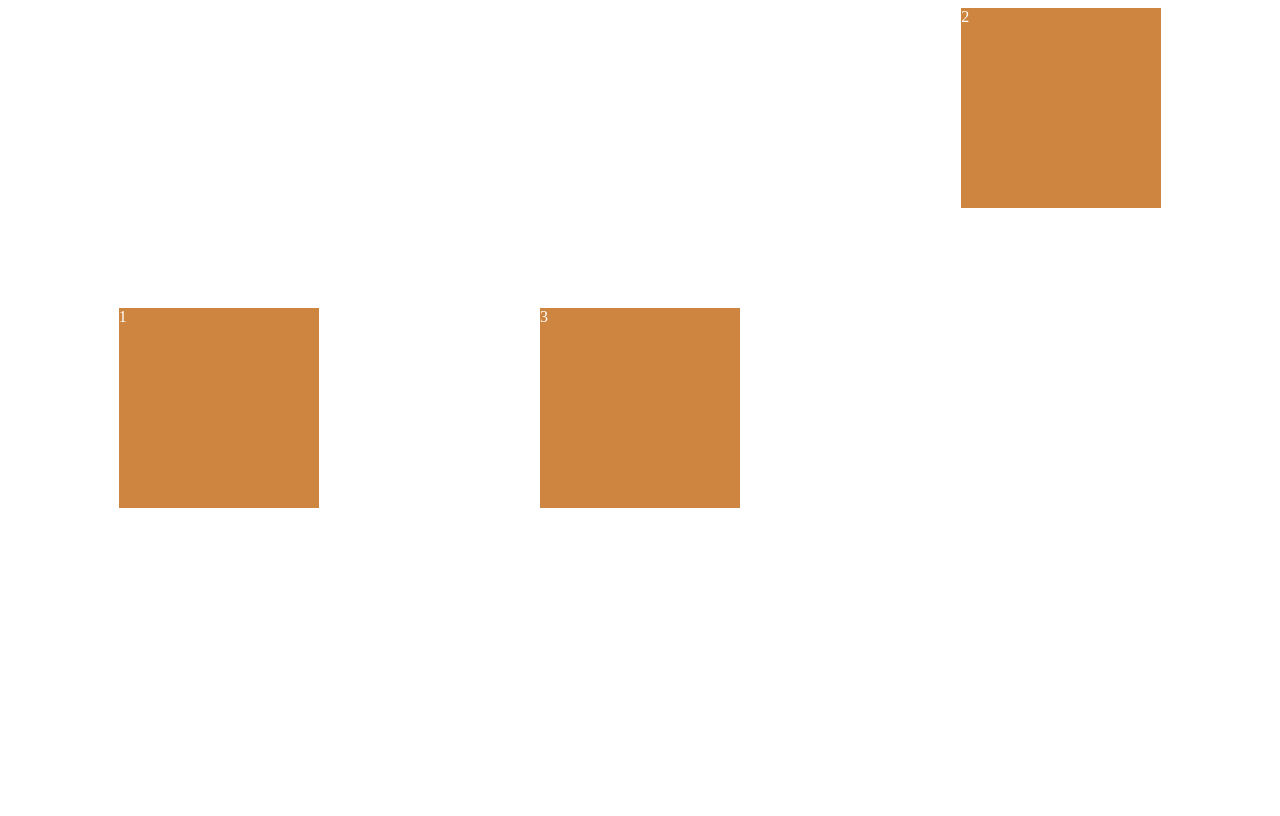
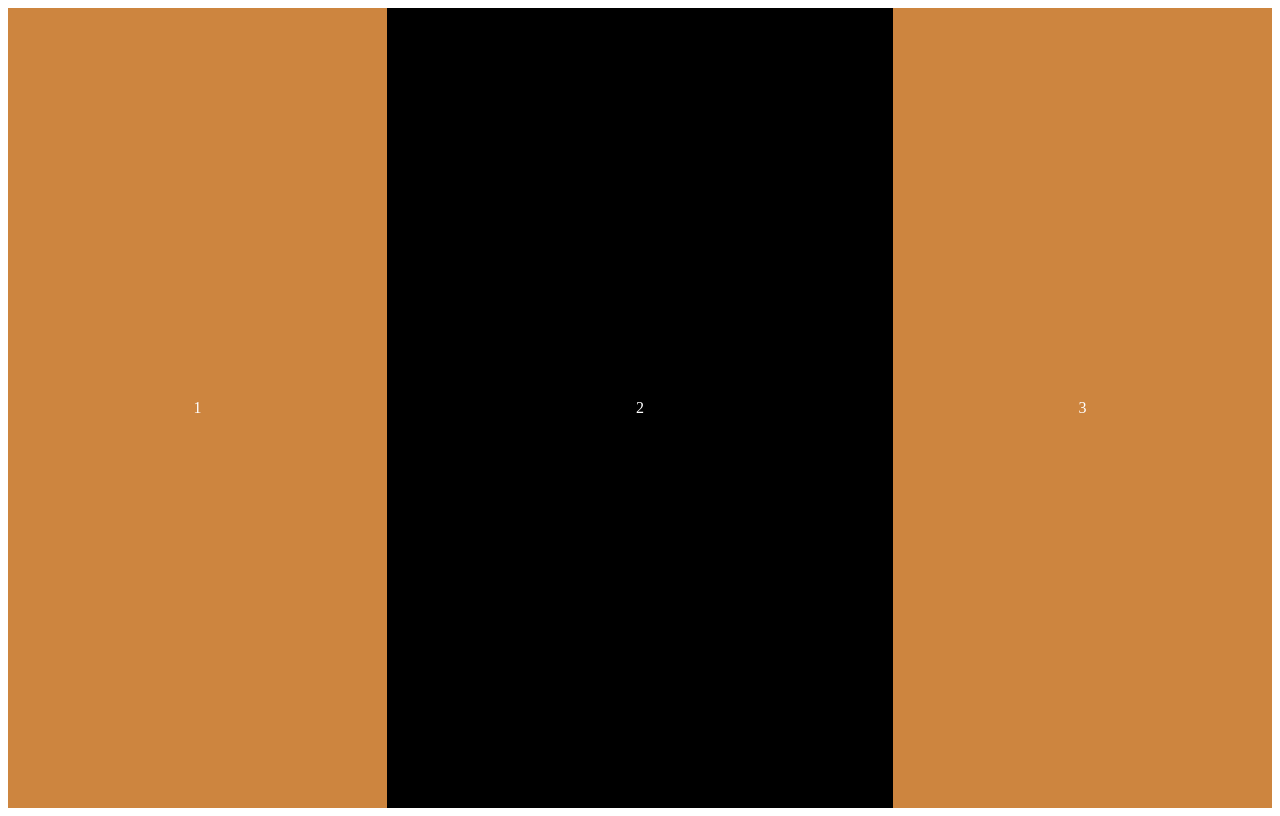
Before and after one commit to nJae94/CSS-Layout, a plain HTML site: page index.html in a window 1280 px wide. Drawn offline with Linux system fonts and the light colour scheme.

Commit message:
flex box

```diff
--- a/styles.css
+++ b/styles.css
@@ -2,19 +2,22 @@
     display: flex;
     /* 수평축(Main Axis) */
     justify-content: space-around;
+    align-content: center;
     /* 수직축(cross Axis) */
-    align-items: center;
+    width: 100%;
     height: 100vh;
 }
 
 .child {
-    width: 200px;
-    height: 200px;
+    flex-basis: 30%;
     background-color: peru;
     color: white;
+    display: flex;
+    justify-content: center;
+    align-items: center;
 }
 
 .child:nth-child(2){
-    order:1;
-    align-self: flex-start;
+    background: #000;
+    flex-grow:1;
 }
```
Also changed, not shown: index.html (+1 -0 lines), README.md, 1 other file.
